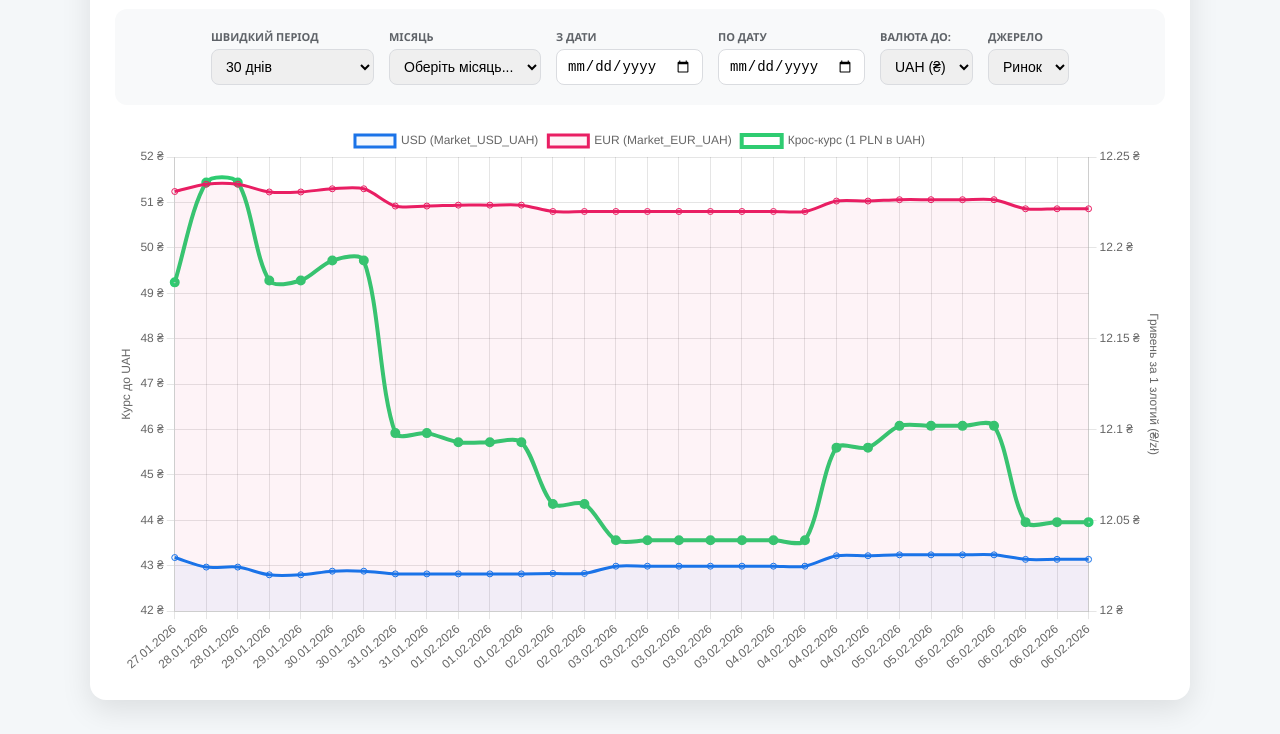
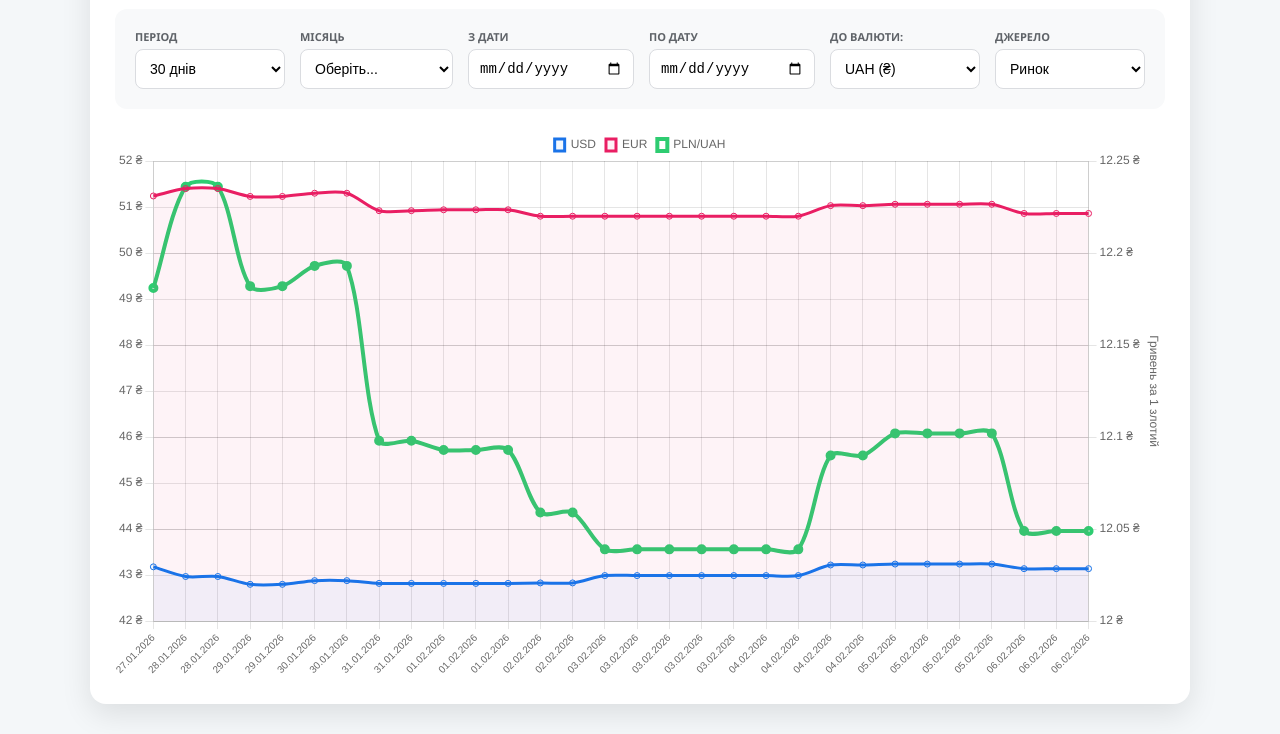
Before and after one commit to relanium/currency-dashboard, a plain HTML site: page index.html in a window 1280 px wide. Shown: the part 135-869 px from the top of the page. Drawn offline with nearby package versions, Linux system fonts and the light colour scheme.

Commit message:
Update: 2026-02-06 20:08 - оновлення інтерфейсу та фільтрів

```diff
--- a/index.html
+++ b/index.html
@@ -2,7 +2,7 @@
 <html lang="uk">
 <head>
     <meta charset="UTF-8">
-    <meta name="viewport" content="width=device-width, initial-scale=1.0">
+    <meta name="viewport" content="width=device-width, initial-scale=1.0, maximum-scale=1.0, user-scalable=no">
     <title>Currency Dashboard 2026</title>
     <script src="https://cdn.jsdelivr.net/npm/chart.js"></script>
     <script src="https://cdnjs.cloudflare.com/ajax/libs/PapaParse/5.3.0/papaparse.min.js"></script>
@@ -14,10 +14,21 @@
             display: flex; gap: 15px; justify-content: center; margin-bottom: 20px; flex-wrap: wrap;
             background: #f8f9fa; padding: 20px; border-radius: 12px; align-items: flex-end;
         }
-        .control-group { display: flex; flex-direction: column; gap: 5px; }
+        .control-group { display: flex; flex-direction: column; gap: 5px; flex-grow: 1; min-width: 150px; }
         label { font-size: 11px; color: #5f6368; font-weight: bold; text-transform: uppercase; }
-        select, input { padding: 8px 10px; border-radius: 8px; border: 1px solid #dadce0; font-size: 14px; }
+        select, input { padding: 10px; border-radius: 8px; border: 1px solid #dadce0; font-size: 14px; background: white; }
         .chart-wrapper { position: relative; height: 550px; width: 100%; margin-top: 20px; }
+
+        /* АДАПТАЦІЯ ДЛЯ МОБІЛЬНИХ ПРИСТРОЇВ */
+        @media (max-width: 600px) {
+            body { margin: 0; padding: 5px; }
+            .container { padding: 15px; border-radius: 12px; }
+            h1 { font-size: 20px; margin-bottom: 15px; }
+            .controls { padding: 10px; gap: 10px; }
+            .control-group { min-width: 45%; } /* Кнопки стають у два стовпчики */
+            .chart-wrapper { height: 400px; margin-top: 10px; }
+            select, input { font-size: 16px; } /* Щоб iPhone не зумив при кліку */
+        }
     </style>
 </head>
 <body>
@@ -27,20 +38,20 @@
 
     <div class="controls">
         <div class="control-group">
-            <label>Швидкий період</label>
+            <label>Період</label>
             <select id="periodSelect">
                 <option value="all">За весь час</option>
                 <option value="7">7 днів</option>
                 <option value="14">14 днів</option>
                 <option value="30" selected>30 днів</option>
-                <option value="custom">--- Ручний вибір ---</option>
+                <option value="custom">--- Ручний ---</option>
             </select>
         </div>
 
         <div class="control-group">
             <label>Місяць</label>
             <select id="monthSelect">
-                <option value="any">Оберіть місяць...</option>
+                <option value="any">Оберіть...</option>
             </select>
         </div>
 
@@ -55,7 +66,7 @@
         </div>
 
         <div class="control-group">
-            <label>Валюта до:</label>
+            <label>До валюти:</label>
             <select id="baseCurrency">
                 <option value="UAH">UAH (₴)</option>
                 <option value="PLN">PLN (zł)</option>
@@ -141,7 +152,6 @@
             filteredData = fullData.slice(-parseInt(period));
         }
 
-        // 1. Визначення колонок для основних графіків
         let usdCol, eurCol;
         if (source === 'Market') {
             usdCol = `Market_USD_${base}`;
@@ -152,8 +162,6 @@
             eurCol = `EUR_${suffix}`;
         }
 
-        // 2. Визначення колонок для розрахунку Крос-курсу UAH/PLN
-        // Беремо курси долара для обох валют, щоб вирахувати їх співвідношення
         let usdUahCol = (source === 'Market') ? 'Market_USD_UAH' : 'USD_NBU';
         let usdPlnCol = (source === 'Market') ? 'Market_USD_PLN' : 'USD_NBP';
 
@@ -163,7 +171,6 @@
         const usdValues = filteredData.map(row => parseFloat(row[usdCol]) || null);
         const eurValues = filteredData.map(row => parseFloat(row[eurCol]) || null);
 
-        // Розраховуємо крос-курс: скільки гривень коштує 1 злотий
         const crossRateValues = filteredData.map(row => {
             const uah = parseFloat(row[usdUahCol]);
             const pln = parseFloat(row[usdPlnCol]);
@@ -173,13 +180,16 @@
         const ctx = document.getElementById('currencyChart').getContext('2d');
         if (myChart) myChart.destroy();
 
+        // Хак для мобільної легенди
+        const isMobile = window.innerWidth < 600;
+
         myChart = new Chart(ctx, {
             type: 'line',
             data: {
                 labels: labels,
                 datasets: [
                     {
-                        label: `USD (${usdCol})`,
+                        label: `USD`,
                         data: usdValues,
                         borderColor: '#1a73e8',
                         backgroundColor: 'rgba(26, 115, 232, 0.05)',
@@ -188,7 +198,7 @@
                         tension: 0.3
                     },
                     {
-                        label: `EUR (${eurCol})`,
+                        label: `EUR`,
                         data: eurValues,
                         borderColor: '#e91e63',
                         backgroundColor: 'rgba(233, 30, 99, 0.05)',
@@ -197,13 +207,13 @@
                         tension: 0.3
                     },
                     {
-                        label: `Крос-курс (1 PLN в UAH)`,
+                        label: `PLN/UAH`,
                         data: crossRateValues,
                         borderColor: '#2ecc71',
                         backgroundColor: 'transparent',
-                        borderWidth: 4,
-                        yAxisID: 'yCross', // Окрема вісь праворуч
-                        pointRadius: 3,
+                        borderWidth: isMobile ? 2 : 4,
+                        yAxisID: 'yCross',
+                        pointRadius: isMobile ? 1 : 3,
                         tension: 0.3
                     }
                 ]
@@ -215,37 +225,37 @@
                 scales: {
                     y: {
                         type: 'linear',
-                        display: true,
+                        display: !isMobile, // Приховуємо ліву шкалу на мобільних для простору
                         position: 'left',
-                        title: { display: true, text: `Курс до ${base}` },
                         ticks: { callback: value => value + symbol }
                     },
                     yCross: {
                         type: 'linear',
                         display: true,
-                        position: 'right',
-                        title: { display: true, text: 'Гривень за 1 злотий (₴/zł)' },
-                        grid: { drawOnChartArea: false }, // Прибираємо накладання сітки
+                        position: isMobile ? 'left' : 'right', // На мобільних ставимо основну шкалу зліва
+                        title: { display: !isMobile, text: 'Гривень за 1 злотий' },
+                        grid: { drawOnChartArea: !isMobile },
                         ticks: { callback: value => value + ' ₴' }
+                    },
+                    x: {
+                        ticks: {
+                            maxRotation: 45,
+                            minRotation: 45,
+                            font: { size: 10 }
+                        }
                     }
                 },
                 plugins: {
-                    tooltip: {
-                        callbacks: {
-                            label: function(context) {
-                                let label = context.dataset.label || '';
-                                if (label) label += ': ';
-                                if (context.parsed.y !== null) {
-                                    label += context.parsed.y + (context.datasetIndex === 2 ? ' ₴' : symbol);
-                                }
-                                return label;
-                            }
-                        }
+                    legend: {
+                        position: isMobile ? 'bottom' : 'top',
+                        labels: { boxWidth: 10, font: { size: 12 } }
                     }
                 }
             }
         });
     }
+
+    window.addEventListener('resize', updateDashboard);
 
     ['periodSelect', 'monthSelect', 'dateFrom', 'dateTo', 'baseCurrency', 'sourceSelect'].forEach(id => {
         document.getElementById(id).addEventListener('change', (e) => {
```
